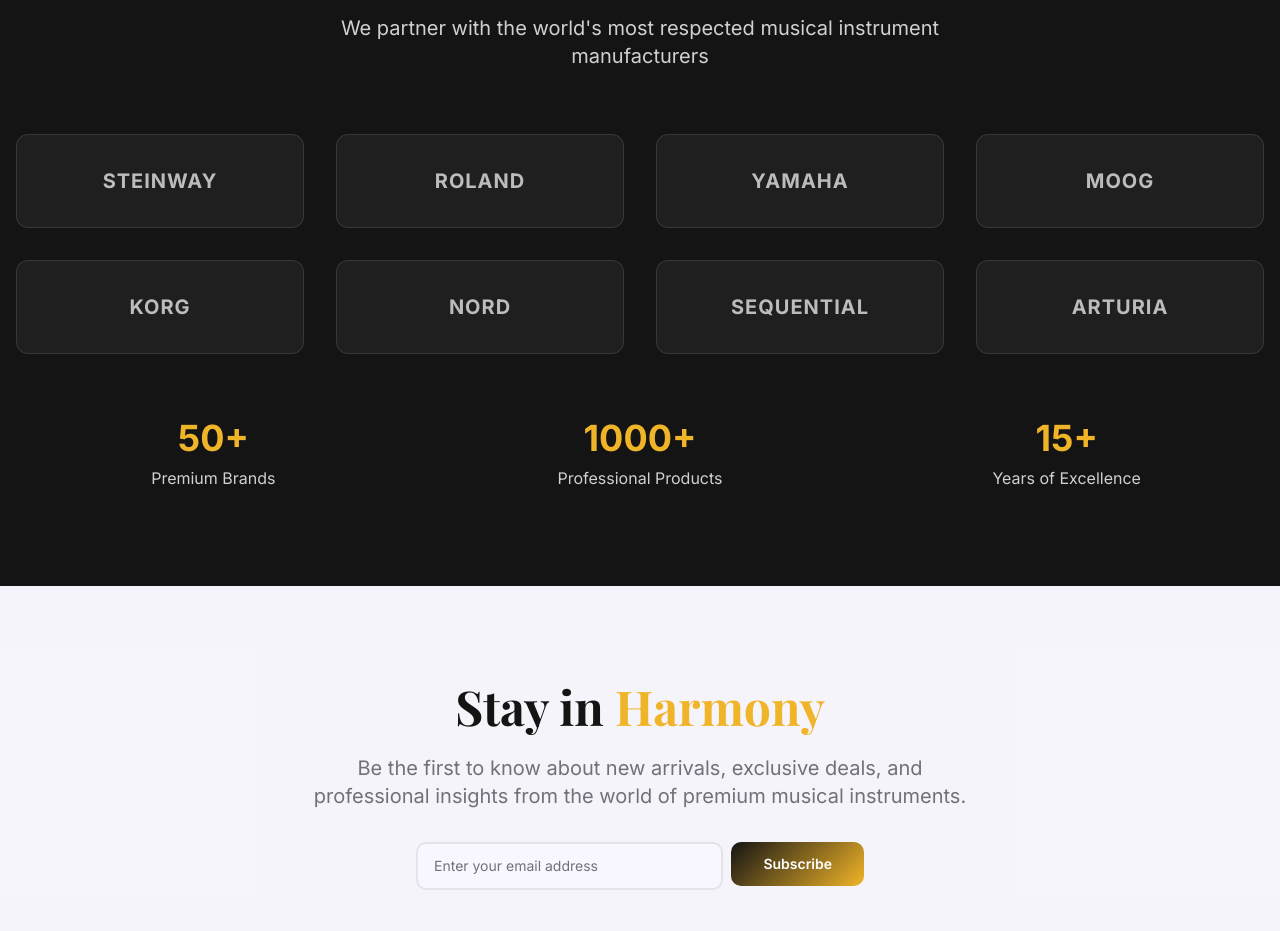
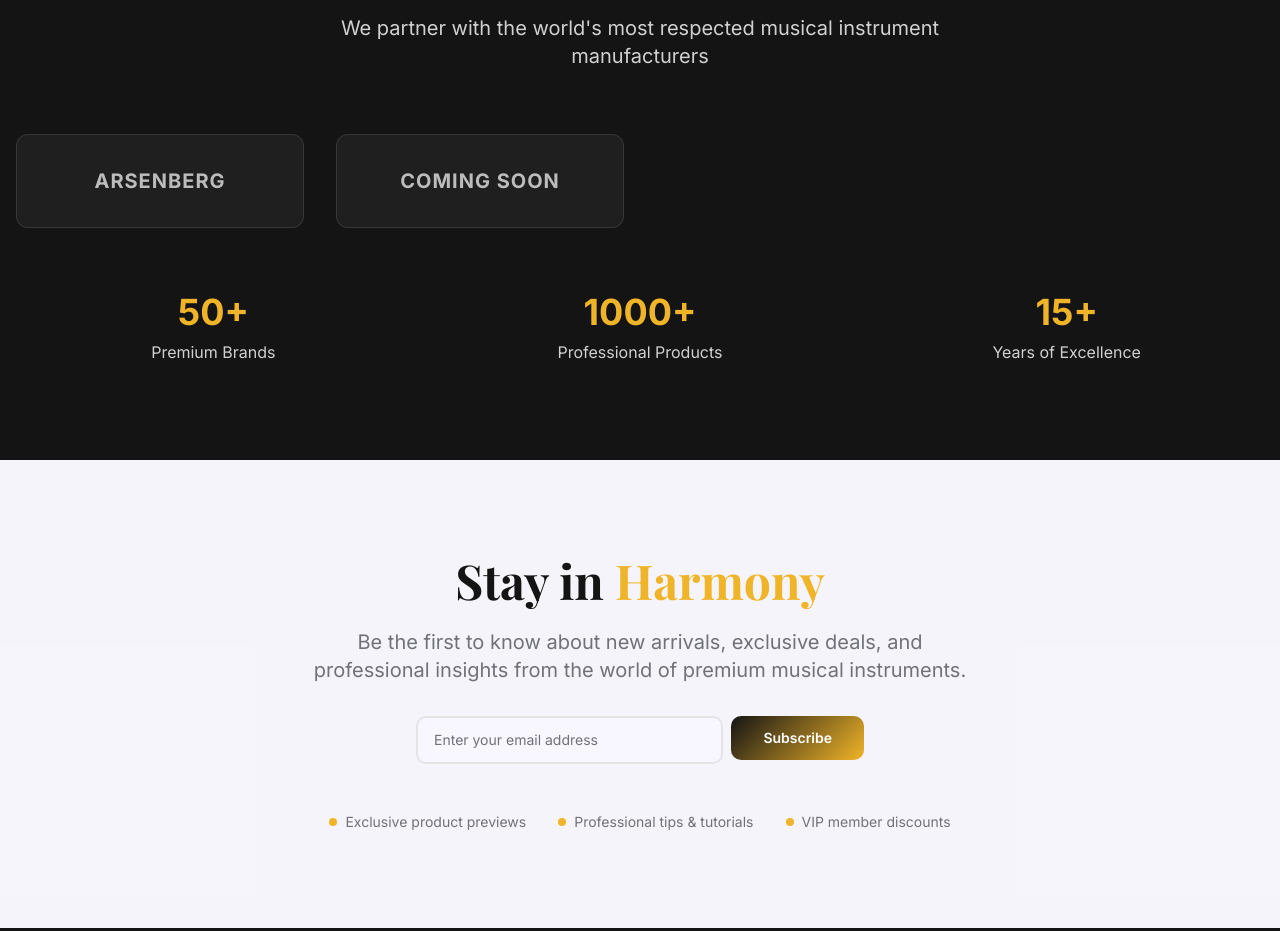
Before and after one commit to Ba2han7/aurumkeys, a React (Vite) app: page / in a window 1280 px wide. Shown: the part 2660-3591 px from the top of the page. Built offline with nearby package versions, Linux system fonts and the light colour scheme; no server answers; the database is empty.

Commit message:
Update brands and add upcoming sign
Replaces existing brands with "Arsenberg" and adds a new upcoming brand.

```diff
--- a/src/components/BrandShowcase.tsx
+++ b/src/components/BrandShowcase.tsx
@@ -1,13 +1,7 @@
 const BrandShowcase = () => {
   const brands = [
-    { name: "Steinway & Sons", logo: "STEINWAY" },
-    { name: "Roland", logo: "ROLAND" },
-    { name: "Yamaha", logo: "YAMAHA" },
-    { name: "Moog", logo: "MOOG" },
-    { name: "Korg", logo: "KORG" },
-    { name: "Nord", logo: "NORD" },
-    { name: "Sequential", logo: "SEQUENTIAL" },
-    { name: "Arturia", logo: "ARTURIA" },
+    { name: "Arsenberg", logo: "ARSENBERG" },
+    { name: "Upcoming Brand", logo: "COMING SOON" },
   ];
 
   return (
```
